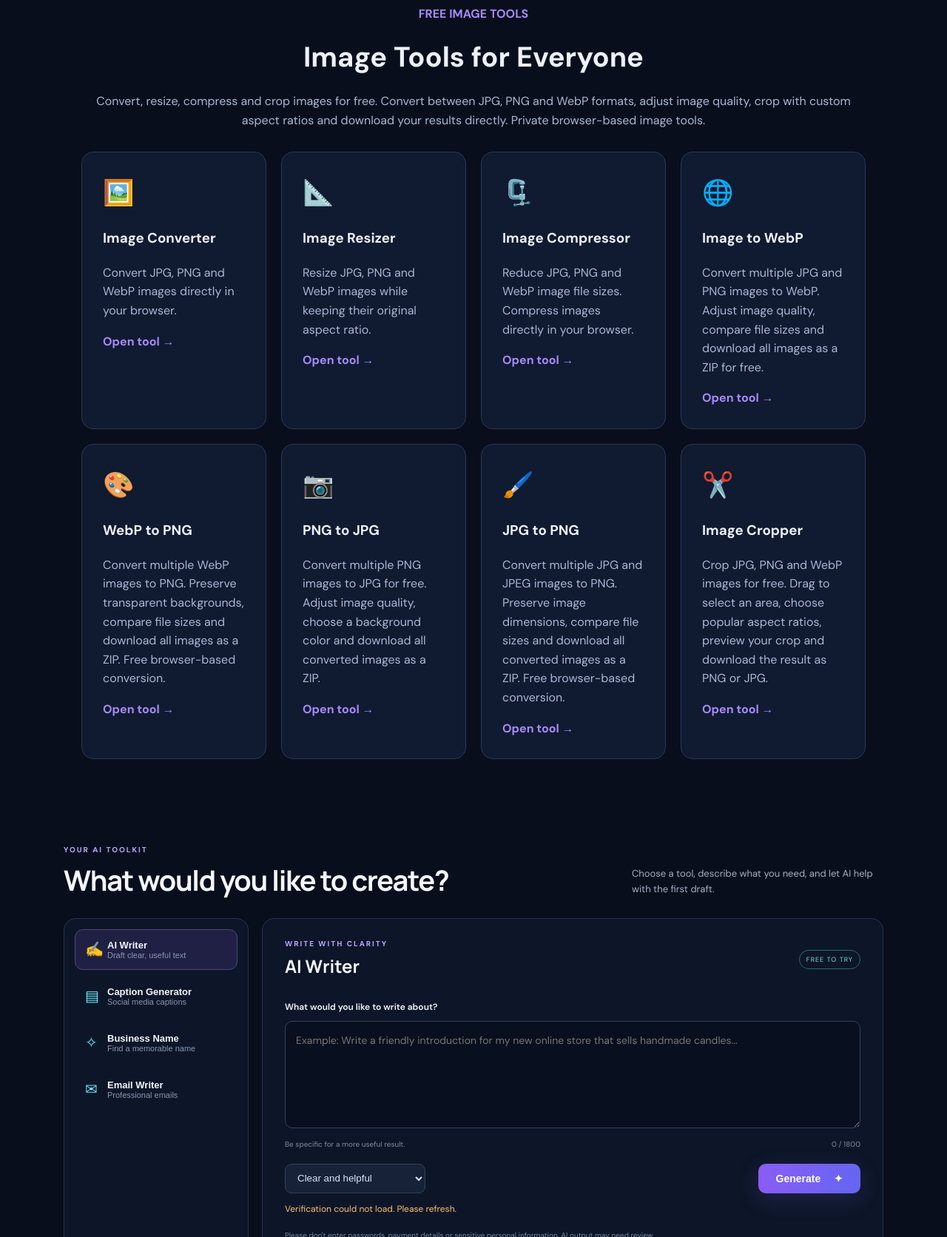
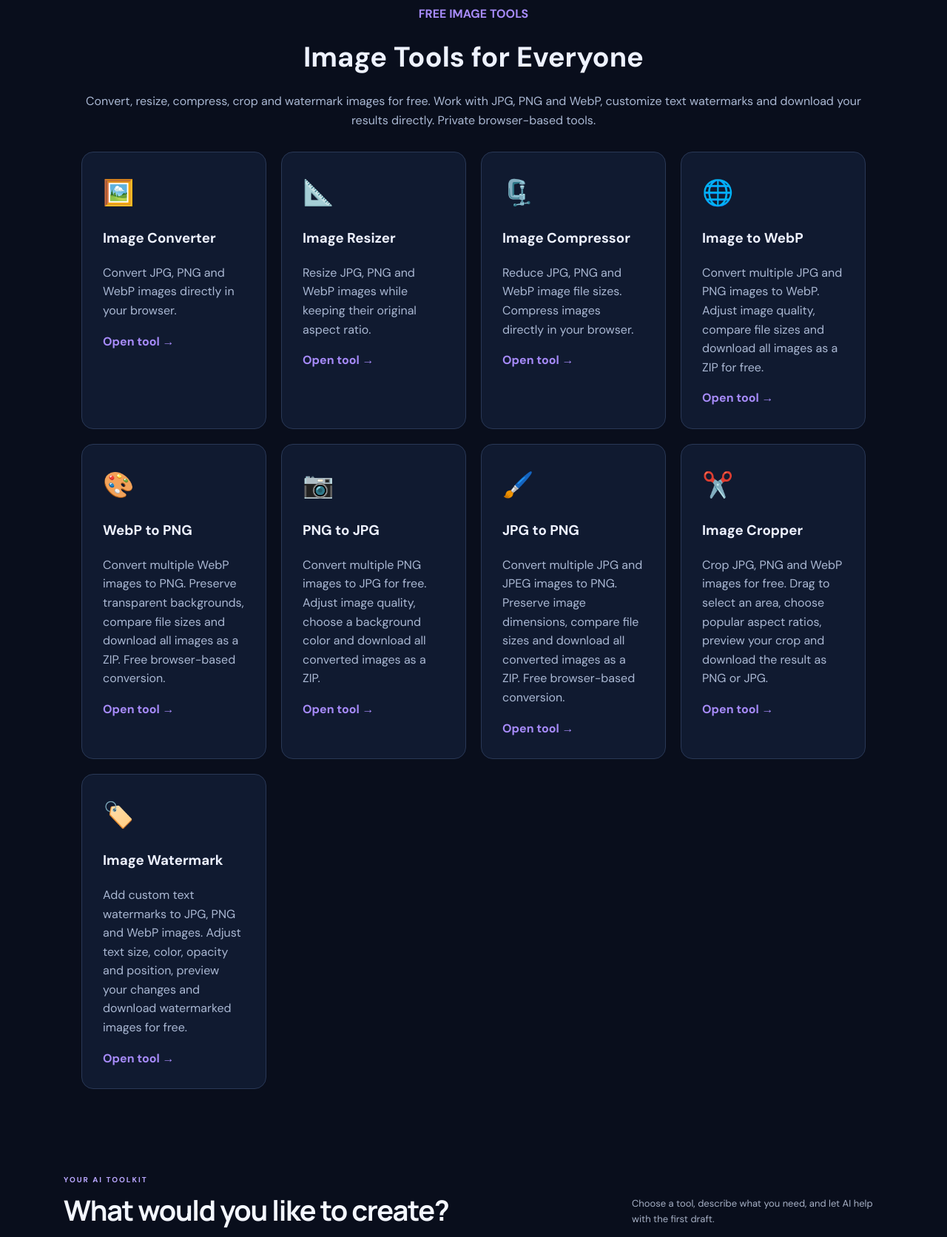
Before and after one commit to poomra2549-netizen/freeaitools, a plain HTML site: page index.html in a window 1280 px wide. Shown: the part 2360-4032 px from the top of the page at 74% size. Drawn offline with Linux system fonts and the light colour scheme.

Commit message:
Add Image Watermark tool to homepage

```diff
--- a/index.html
+++ b/index.html
@@ -229,11 +229,10 @@
     </h2>
 
 <p style="color:#aab8d3;">
-  Convert, resize, compress and crop images for free.
-  Convert between JPG, PNG and WebP formats,
-  adjust image quality, crop with custom aspect
-  ratios and download your results directly.
-  Private browser-based image tools.
+  Convert, resize, compress, crop and watermark
+  images for free. Work with JPG, PNG and WebP,
+  customize text watermarks and download your
+  results directly. Private browser-based tools.
 </p>
 
   </div>
@@ -405,6 +404,28 @@
 </a>
 <!-- End Image Cropper Card -->
 
+<!-- Image Watermark Card -->
+<a href="/image-watermark.html"
+   style="display:block;padding:28px;background:#101a30;border:1px solid #293856;border-radius:16px;text-decoration:none;color:#eef2ff;">
+
+  <div style="font-size:34px;">🏷️</div>
+
+  <h3>Image Watermark</h3>
+
+  <p style="color:#aab8d3;">
+    Add custom text watermarks to JPG, PNG and WebP
+    images. Adjust text size, color, opacity and
+    position, preview your changes and download
+    watermarked images for free.
+  </p>
+
+  <span style="color:#a78bfa;font-weight:bold;">
+    Open tool &rarr;
+  </span>
+
+</a>
+<!-- End Image Watermark Card -->
+
   </div>
 </section>
 <!-- End Image Tools Section -->
```
